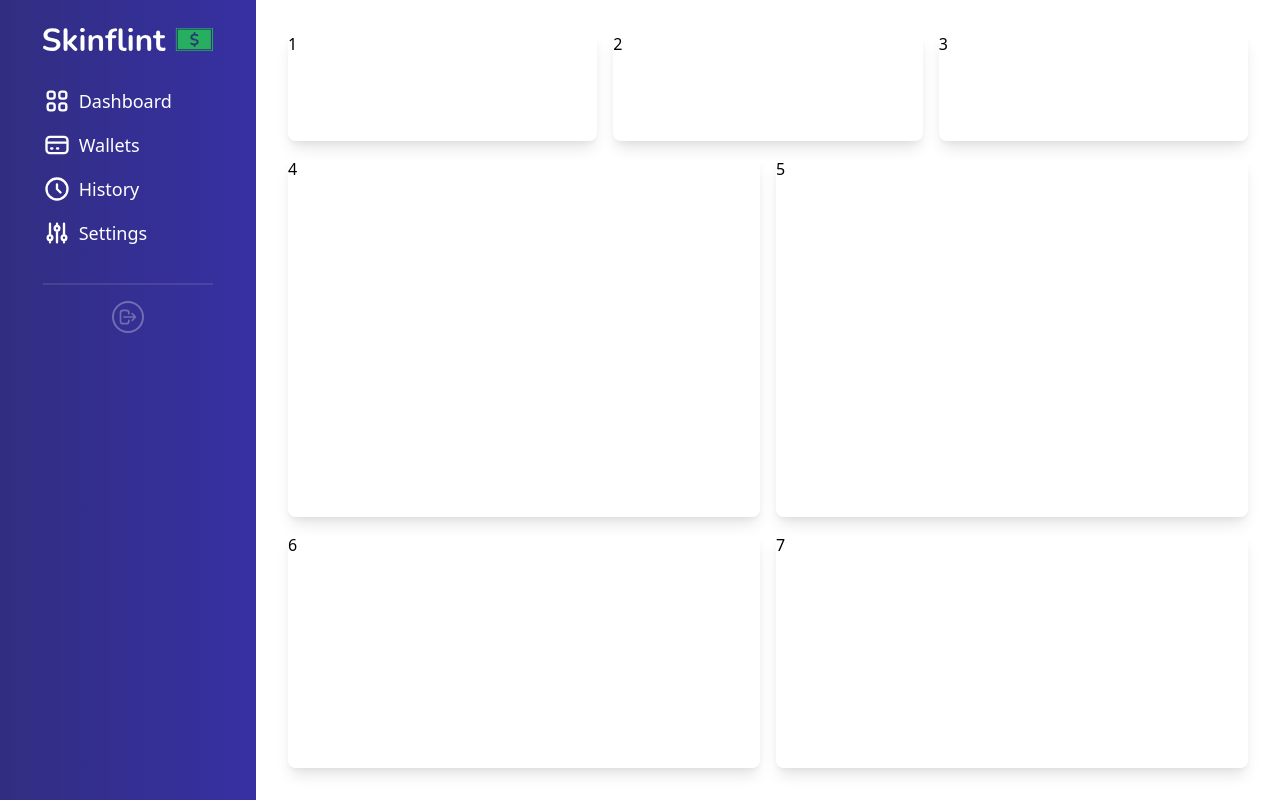
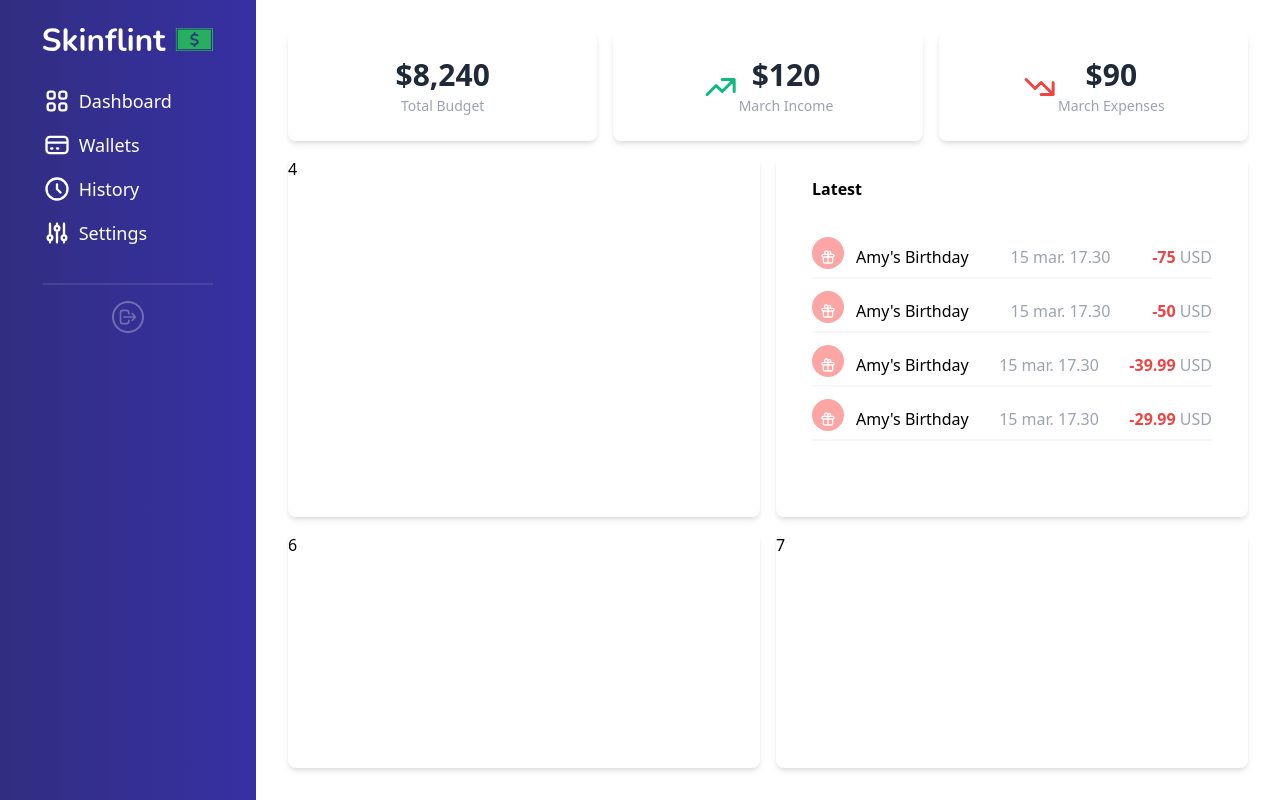
Before and after one commit to Bembnias/skinflint-me, a Vue app: page / in a window 1280 px wide. Built offline with nearby package versions, Linux system fonts and the light colour scheme.

Commit message:
Dashboard UI update

```diff
--- a/src/components/dashboard/ChartTab.vue
+++ b/src/components/dashboard/ChartTab.vue
@@ -1,5 +1,5 @@
 <template>
-  <div class="shadow-lg col-span-6 row-span-3 rounded-lg">4</div>
+  <div class="shadow-md col-span-6 row-span-3 rounded-lg">4</div>
 </template>
 
 <script>
--- a/src/components/dashboard/InputTabs.vue
+++ b/src/components/dashboard/InputTabs.vue
@@ -1,6 +1,6 @@
 <template>
-  <div class="shadow-lg col-span-6 row-span-2 rounded-lg">6</div>
-  <div class="shadow-lg col-span-6 row-span-2 rounded-lg">7</div>
+  <div class="shadow-md col-span-6 row-span-2 rounded-lg">6</div>
+  <div class="shadow-md col-span-6 row-span-2 rounded-lg">7</div>
 </template>
 
 <script>
--- /dev/null
+++ b/src/components/dashboard/LatestItem.vue
@@ -0,0 +1,33 @@
+<template>
+  <div class="mx-9 my-2 ">
+      <div class="flex justify-between my-3 border-b-2 border-gray-300 border-opacity-20 pb-2">
+        <div class="flex">
+            <div class="h-8 w-8 2xl:h-10 2xl:w-10 bg-red-300 rounded-full content-center">
+                <svg class="current-stroke text-white h-6 w-6 2xl:h-7 2xl:w-7 mx-auto pt-2" xmlns="http://www.w3.org/2000/svg" fill="none" viewBox="0 0 24 24" stroke="currentColor">
+                    <path stroke-linecap="round" stroke-linejoin="round" stroke-width="2" d="M12 8v13m0-13V6a2 2 0 112 2h-2zm0 0V5.5A2.5 2.5 0 109.5 8H12zm-7 4h14M5 12a2 2 0 110-4h14a2 2 0 110 4M5 12v7a2 2 0 002 2h10a2 2 0 002-2v-7" />
+                </svg>
+            </div>
+            <p class="ml-3 mt-2">Amy's Birthday</p>
+        </div>
+
+        <p class="text-gray-400 mt-2">15 mar. 17.30</p>
+
+        <p class="text-gray-400 mt-2"><span class="text-red-500 font-semibold"> {{number}} </span> USD </p>
+      </div>
+  </div>
+</template>
+
+<script>
+export default {
+    props: [ 'number' ],
+    setup(props) {
+        const number = props.number
+
+        return { number }
+    }
+}
+</script>
+
+<style>
+
+</style>
--- a/src/components/dashboard/LatestTab.vue
+++ b/src/components/dashboard/LatestTab.vue
@@ -1,10 +1,21 @@
 <template>
-  <div class="shadow-lg col-span-6 row-span-3 rounded-lg">5</div>
+  <div class="container shadow-md col-span-6 row-span-3 rounded-lg overflow-y-auto">
+    <h5 class="mt-5 ml-9 2xl:text-4xl font-semibold">Latest</h5>
+    <div class="my-9">
+      <LatestItem number="-75" />
+      <LatestItem number="-50" />
+      <LatestItem number="-39.99" />
+      <LatestItem number="-29.99" />
+
+    </div>
+
+  </div>
 </template>
 
 <script>
+import LatestItem from '../dashboard/LatestItem.vue'
 export default {
-
+  components: { LatestItem }
 }
 </script>
 
--- a/src/components/dashboard/StatTabs.vue
+++ b/src/components/dashboard/StatTabs.vue
@@ -1,7 +1,36 @@
 <template>
-  <div class="shadow-lg col-span-4 row-span-1 rounded-lg">1</div>
-  <div class="shadow-lg col-span-4 row-span-1 rounded-lg">2</div>
-  <div class="shadow-lg col-span-4 row-span-1 rounded-lg">3</div>
+
+  <div class="relative shadow-md col-span-4 row-span-1 rounded-lg overflow-hidden">
+    <div class="text-center absolute top-1/2 left-1/2 transform -translate-y-1/2 -translate-x-1/2">
+      <h3 class="font-semibold text-xl md:text-3xl 2xl:text-5xl text-gray-800">$8,240</h3>
+      <small class="text-gray-400 text-xs md:text-sm">Total Budget</small>
+    </div>
+  </div>
+
+  <div class="relative shadow-md col-span-4 row-span-1 rounded-lg overflow-hidden">
+    <div class="text-center inline-flex absolute top-1/2 left-1/2 transform -translate-y-1/2 -translate-x-1/2">
+      <svg class="stroke-current w-8 md:w-9 2xl:w-12 text-green-500" xmlns="http://www.w3.org/2000/svg" fill="none" viewBox="0 0 24 24" stroke="currentColor">
+        <path stroke-linecap="round" stroke-linejoin="round" stroke-width="2" d="M13 7h8m0 0v8m0-8l-8 8-4-4-6 6" />
+      </svg>
+      <div class="text-center">
+        <h3 class="font-semibold text-xl md:text-3xl 2xl:text-5xl text-gray-800">$120</h3>
+        <small class="text-gray-400 text-xs md:text-sm">March Income</small>
+      </div>
+    </div>
+  </div>
+
+  <div class="relative shadow-md col-span-4 row-span-1 rounded-lg overflow-hidden">
+    <div class="text-center inline-flex absolute top-1/2 left-1/2 transform -translate-y-1/2 -translate-x-1/2">
+      <svg class="stroke-current w-8 md:w-9 2xl:w-12 text-red-500" xmlns="http://www.w3.org/2000/svg" fill="none" viewBox="0 0 24 24" stroke="currentColor">
+        <path stroke-linecap="round" stroke-linejoin="round" stroke-width="2" d="M13 17h8m0 0V9m0 8l-8-8-4 4-6-6" />
+      </svg>
+      <div class="text-center">
+        <h3 class="font-semibold text-xl md:text-3xl 2xl:text-5xl text-gray-800">$90</h3>
+        <small class="text-gray-400 text-xs md:text-sm">March Expenses</small>
+      </div>
+    </div>
+  </div>
+
 </template>
 
 <script>
@@ -9,7 +38,3 @@ export default {
 
 }
 </script>
-
-<style>
-
-</style>
```
